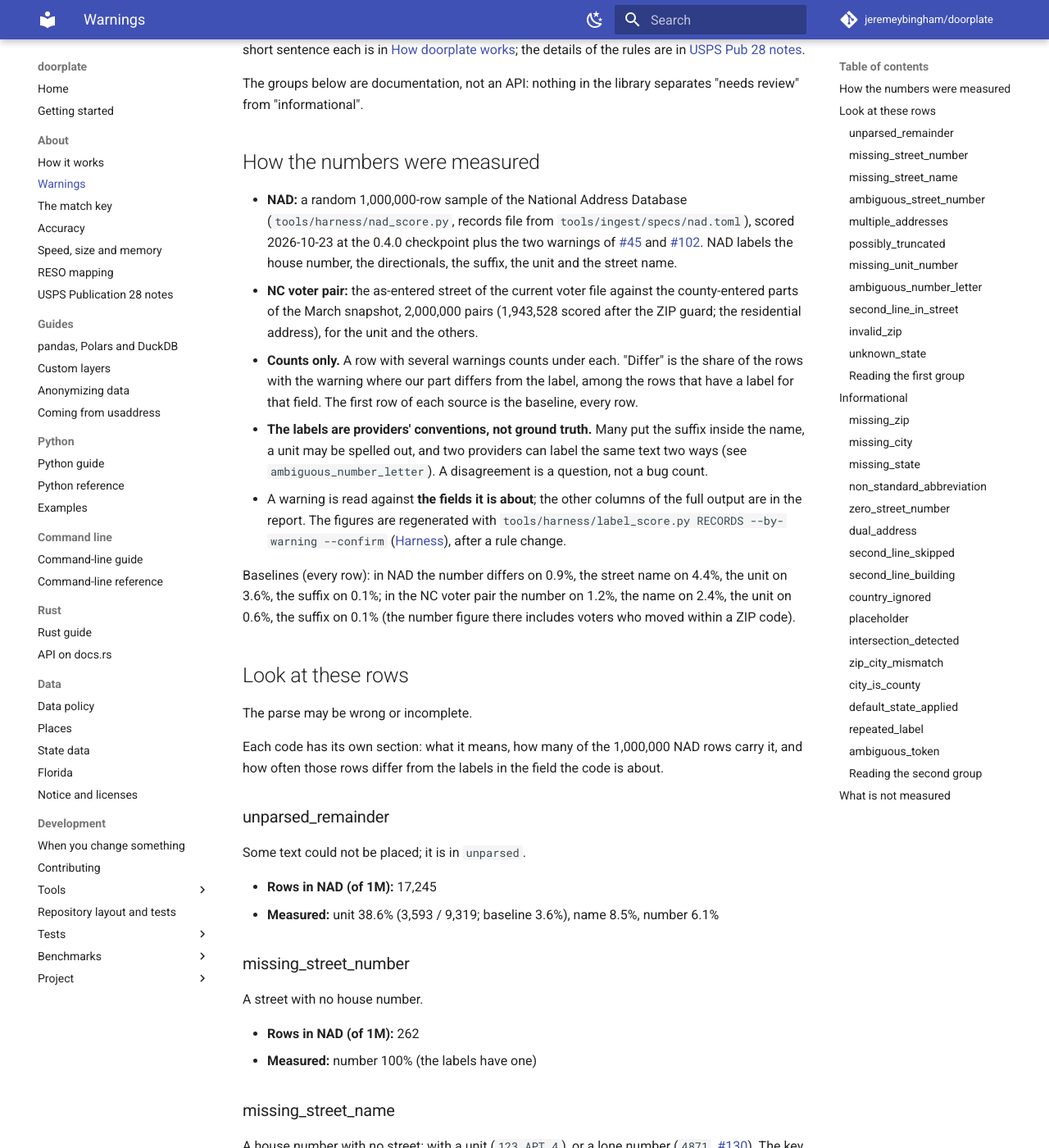
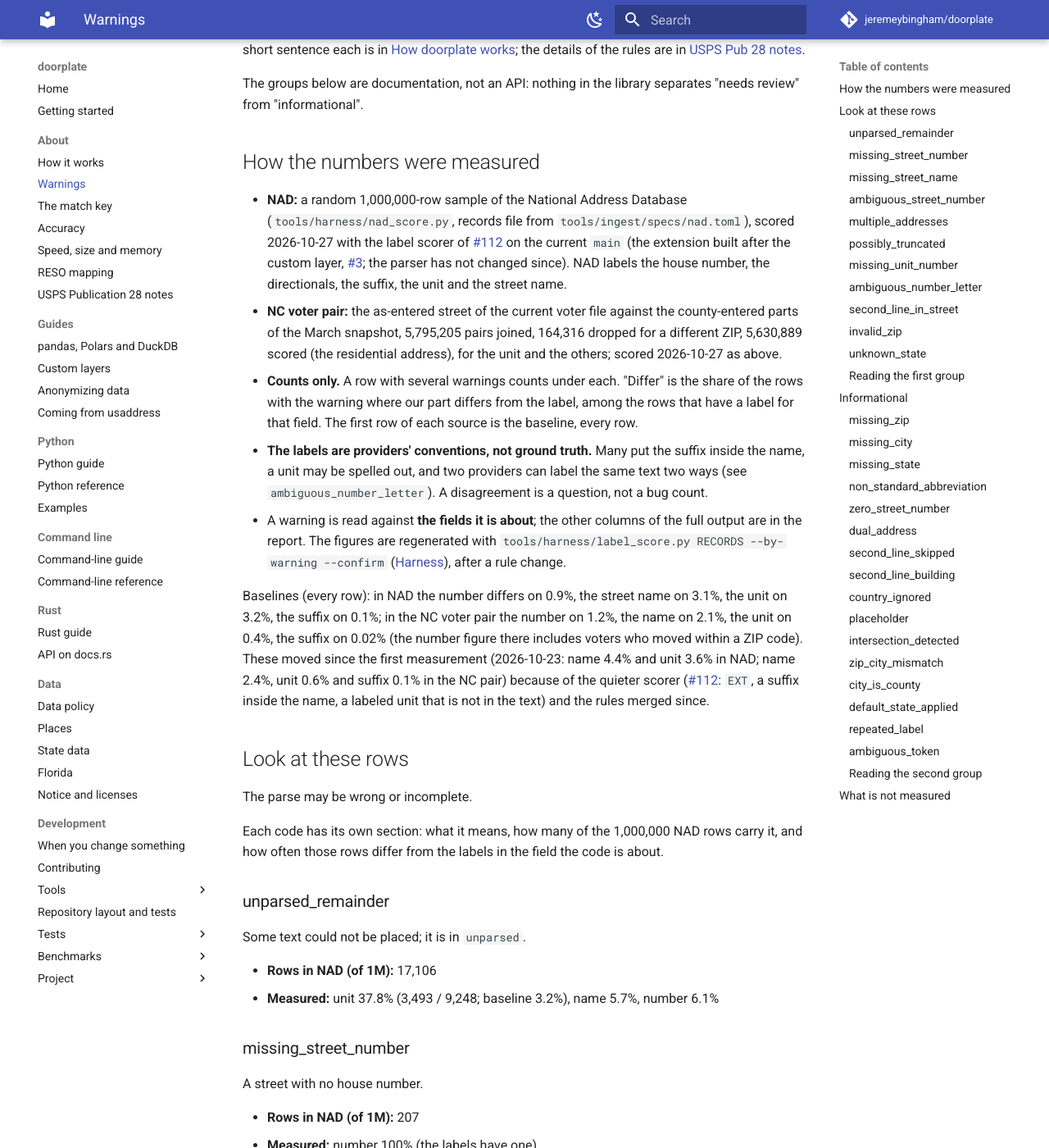
Before and after one commit to jeremeybingham/doorplate, an MkDocs documentation site: the page built from docs/warnings.md, in a window 1280 px wide and 1400 px high, scrolled down 260 px. Shown: the whole window at 82% size. Built offline with MkDocs 1.6.1 and Material for MkDocs 9.7.7, drawn with Linux system fonts in a browser that asks for light colours; comment, search, counter and statistics services are not loaded; some of the changed text lies outside the part shown.

Commit message:
Warnings figures and the NAD unit lead, re-measured with the quieter scorer (#220)
NAD (1,000,000 rows) and the NC voter pair (5,630,889 scored) scored 2026-10-27 on current main with label_score.py --by-warning.
docs/warnings.md and docs/tools/harness.md quote the new figures; the NAD unit lead is split into #238.

Co-Authored-By: Claude Sonnet 5.5 <noreply@anthropic.com>

```diff
--- a/docs/warnings.md
+++ b/docs/warnings.md
@@ -12,10 +12,10 @@ The groups below are documentation, not an API: nothing in the library separates
 ## How the numbers were measured
 
 - **NAD:** a random 1,000,000-row sample of the National Address Database (`tools/harness/nad_score.py`, records file
-  from `tools/ingest/specs/nad.toml`), scored 2026-10-23 at the 0.4.0 checkpoint plus the two warnings of #45 and #102.
+  from `tools/ingest/specs/nad.toml`), scored 2026-10-27 with the label scorer of #112 on the current `main` (the extension built after the custom layer, #3; the parser has not changed since).
   NAD labels the house number, the directionals, the suffix, the unit and the street name.
 - **NC voter pair:** the as-entered street of the current voter file against the county-entered parts of the March
-  snapshot, 2,000,000 pairs (1,943,528 scored after the ZIP guard; the residential address), for the unit and the others.
+  snapshot, 5,795,205 pairs joined, 164,316 dropped for a different ZIP, 5,630,889 scored (the residential address), for the unit and the others; scored 2026-10-27 as above.
 - **Counts only.** A row with several warnings counts under each. "Differ" is the share of the rows with the warning
   where our part differs from the label, among the rows that have a label for that field. The first row of each source
   is the baseline, every row.
@@ -26,9 +26,11 @@ The groups below are documentation, not an API: nothing in the library separates
   figures are regenerated with `tools/harness/label_score.py RECORDS --by-warning --confirm`
   ([`docs/tools/harness.md`](tools/harness.md)), after a rule change.
 
-Baselines (every row): in NAD the number differs on 0.9%, the street name on 4.4%, the unit on 3.6%, the suffix on 0.1%;
-in the NC voter pair the number on 1.2%, the name on 2.4%, the unit on 0.6%, the suffix on 0.1% (the number figure
-there includes voters who moved within a ZIP code).
+Baselines (every row): in NAD the number differs on 0.9%, the street name on 3.1%, the unit on 3.2%, the suffix on 0.1%;
+in the NC voter pair the number on 1.2%, the name on 2.1%, the unit on 0.4%, the suffix on 0.02% (the number figure
+there includes voters who moved within a ZIP code). These moved since the first measurement (2026-10-23: name 4.4% and unit
+3.6% in NAD; name 2.4%, unit 0.6% and suffix 0.1% in the NC pair) because of the quieter scorer (#112: `EXT`, a suffix inside the
+name, a labeled unit that is not in the text) and the rules merged since.
 
 ## Look at these rows
 
@@ -40,22 +42,22 @@ Each code has its own section: what it means, how many of the 1,000,000 NAD rows
 
 Some text could not be placed; it is in `unparsed`.
 
-- **Rows in NAD (of 1M):** 17,245
-- **Measured:** unit 38.6% (3,593 / 9,319; baseline 3.6%), name 8.5%, number 6.1%
+- **Rows in NAD (of 1M):** 17,106
+- **Measured:** unit 37.8% (3,493 / 9,248; baseline 3.2%), name 5.7%, number 6.1%
 
 ### missing_street_number
 
 A street with no house number.
 
-- **Rows in NAD (of 1M):** 262
+- **Rows in NAD (of 1M):** 207
 - **Measured:** number 100% (the labels have one)
 
 ### missing_street_name
 
 A house number with no street: with a unit (`123 APT 4`), or a lone number (`4871`, #130). The key is `None`.
 
-- **Rows in NAD (of 1M):** 11
-- **Measured:** name 100%
+- **Rows in NAD (of 1M):** 65
+- **Measured:** name 100% (64 / 64)
 
 ### ambiguous_street_number
 
@@ -75,36 +77,36 @@ Several addresses in one input (`5210/5212 BRISTO ST`).
 
 The input looks cut off at a field-length limit.
 
-- **Rows in NAD (of 1M):** 1,549
-- **Measured:** suffix 76.3% (100 / 131), postdirectional 92.9% (13 / 14), name 21.0%, unit 15.4%
+- **Rows in NAD (of 1M):** 1,530
+- **Measured:** suffix 86.7% (98 / 113), postdirectional 92.9% (13 / 14), name 21.2%, unit 8.3%
 
 ### missing_unit_number
 
 A designator that needs a number has none (`APT`, `#`).
 
-- **Rows in NAD (of 1M):** 1,101
-- **Measured:** unit 97.1% (569 / 586)
+- **Rows in NAD (of 1M):** 1,024
+- **Measured:** unit 96.7% (528 / 546). NC voter (1,770 rows): unit 99.7% (1,702 / 1,707)
 
 ### ambiguous_number_letter
 
 One letter after the house number was read into the street name (`123 A MAIN ST`): it may be the number's suffix.
 
-- **Rows in NAD (of 1M):** 4,676
-- **Measured:** NAD labels it the number's suffix: number 79.8%, name 80.2%. NC voter: number 1.0%, name 0.5% (3,139 rows)
+- **Rows in NAD (of 1M):** 4,694
+- **Measured:** NAD labels it the number's suffix: number 80.5%, name 80.8%. NC voter (9,195 rows): number 0.9%, name 0.4%
 
 ### second_line_in_street
 
 Line 2 became part of the street that line 1 began (a route, a suffix, a directional).
 
-- **Rows in NAD (of 1M):** 767
-- **Measured:** postdirectional 91.0% (61 / 67), unit 88.8% (584 / 658): a lone letter on line 2 is often a unit; since #170 a lone directional after a suffix on line 1 is read as the unit and does not raise this
+- **Rows in NAD (of 1M):** 262
+- **Measured:** postdirectional 91.0% (61 / 67), unit 50.5% (94 / 186), suffix 46.7%, name 46.9%: a lone letter on line 2 is often a unit. Since #170 a lone directional after a suffix on line 1 is read as the unit and does not raise this, which is why the rows fell from 767 (2026-10-23) to 262
 
 ### invalid_zip
 
 A ZIP that is not 5 digits, or ZIP+4 that is not 4.
 
 - **Rows in NAD (of 1M):** 1,320
-- **Measured:** name 13.4% (baseline 4.4%)
+- **Measured:** name 2.2% (baseline 3.1%): no longer above the baseline (it was 13.4% against 4.4% on 2026-10-23)
 
 ### unknown_state
 
@@ -119,8 +121,8 @@ A state-position token that is not a USPS code or a known name.
 How to read the strongest ones: `missing_street_number`, `missing_street_name` and `missing_unit_number` are 100% or close
 by construction (the label has the part, we have none). `possibly_truncated` and `multiple_addresses` are the
 warnings that most reliably point at a wrong **suffix** or a wrong **number**. `unparsed_remainder` is the broadest: in NAD
-it mostly means a unit left over (38.6% against 3.6% for every row); in the NC voter pair it is a short list (398 rows)
-where the number differs on 91.7%. The first review of real rows (the IRS extract, 150 rows, one per failure shape, a lead
+it mostly means a unit left over (37.8% against 3.2% for every row); in the NC voter pair it is a short list (1,163 rows)
+where the number differs on 92.1%. The first review of real rows (the IRS extract, 150 rows, one per failure shape, a lead
 and not a measurement; issue #125) found the code right about a wrong parse in 12 of 16 `unparsed_remainder` rows, 56
 of 90 `missing_street_number` rows and 26 of 41 `possibly_truncated` rows, with 4 noise rows of 144 judged.
 
@@ -139,14 +141,14 @@ Each code has its own section: what it means, how many of the 1,000,000 NAD rows
 No ZIP in the input.
 
 - **Rows in NAD (of 1M):** 71,219
-- **Measured:** name 9.9% (baseline 4.4%), number 1.2%, unit 3.2%. NC voter (112 rows): number 83%
+- **Measured:** name 5.7% (baseline 3.1%), number 1.2%, unit 3.0%. NC voter (361 rows): number 83.4%
 
 ### missing_city
 
 No city in the input. `missing_state` is the same for the state; the two are measured together.
 
 - **Rows in NAD (of 1M):** 66
-- **Measured (both codes):** NAD: too few rows. NC voter (94 `missing_city` and 78 `missing_state` rows): number 94% and 100%, the one-line form is short of its own number
+- **Measured (both codes):** NAD: too few rows. NC voter (308 `missing_city` and 259 `missing_state` rows): number 95.1% and 100%, the one-line form is short of its own number
 
 ### missing_state
 
@@ -159,15 +161,15 @@ No state in the input.
 
 A spelling Pub 28 does not list was normalized (`TRC` for `TRACE`).
 
-- **Rows in NAD (of 1M):** 94
-- **Measured:** name 77.7%, suffix 37.0%: the labels write the name differently
+- **Rows in NAD (of 1M):** 107
+- **Measured:** name 71.0%, suffix 30.8% (12 / 39): the labels write the name differently
 
 ### zero_street_number
 
 House number 0, usually vacant land; treated as no number.
 
 - **Rows in NAD (of 1M):** 8
-- **Measured:** number 100% (the label keeps the `0`)
+- **Measured:** number 100% (the label keeps the `0`); NC voter: 6,178 rows, number 100%
 
 ### dual_address
 
@@ -188,7 +190,7 @@ Line 2 was a copy or a no-data line and was dropped.
 Line 2 is the building name, which no emitter prints.
 
 - **Rows in NAD (of 1M):** 103
-- **Measured:** number and name within 2%
+- **Measured:** number 1.9%, name 1.0%
 
 ### country_ignored
 
@@ -222,8 +224,8 @@ The city is a known place, but the place list does not give the ZIP to it. Only
 
 The city is no place of the state but the name of one of its counties (`HENNEPIN`, `MIAMI DADE`); `place` is empty.
 
-- **Rows in NAD (of 1M):** 0
-- **Measured:** not measured: no labeled sample. On the self-entered sources it is on 0.013% (amateur licenses), 0.017% (tax-exempt list) and 0.024% (carrier census) of the rows, and 1 of 1,138,982 Netsyms sample rows
+- **Rows in NAD (of 1M):** 1,544
+- **Measured:** NAD: name 3.0% (46 / 1,544; baseline 3.1%), number 0.1%, so no more disagreements than other rows. On the self-entered sources it is on 0.013% (amateur licenses), 0.017% (tax-exempt list) and 0.024% (carrier census) of the rows, and 1 of 1,138,982 Netsyms sample rows
 
 ### default_state_applied
 
@@ -250,8 +252,8 @@ Reserved: defined, but the parser does not raise it today.
 ### Reading the second group
 
 Why `missing_zip` is mild: the ZIP is the field it is about and NAD labels it in the input, so the rows are not wrong
-about it; the rest of the row is parsed without the ZIP's help (the street-name boundary is less certain: 9.9% against
-4.4% for every row).
+about it; the rest of the row is parsed without the ZIP's help (the street-name boundary is less certain: 5.7% against
+3.1% for every row).
 
 ## What is not measured
 
@@ -260,6 +262,7 @@ about it; the rest of the row is parsed without the ZIP's help (the street-name
   `tools/compare/oneline_fl.py`, does the city for one state).
 - **Warnings the samples do not exercise:** the placeholder, intersection and truncation codes on addresses of other
   kinds, and the codes above marked "too few rows".
-- **Rows with no warning** are not clean: 78.7% of the label disagreements in the sample carried no warning at all (the
-  reason a score was not built, issue #4). The baseline row shows the rate for every row; a warning is useful when its
+- **Rows with no warning** are not clean: in NAD, 79% of the predirectional disagreements, 66% of the suffix, 70% of the
+  street-name, 40% of the number and 9% of the unit disagreements (1,162 of 1,473; 500 of 753; 21,372 of 30,515; 3,774 of
+  9,396; 382 of 4,206) carried no warning at all (the reason a score was not built, issue #4). The baseline row shows the rate for every row; a warning is useful when its
   rate is far above it.
```
Also changed, not shown: other parts of docs/warnings.md (+1 -1 lines), docs/tools/harness.md (+9 -7 lines).
